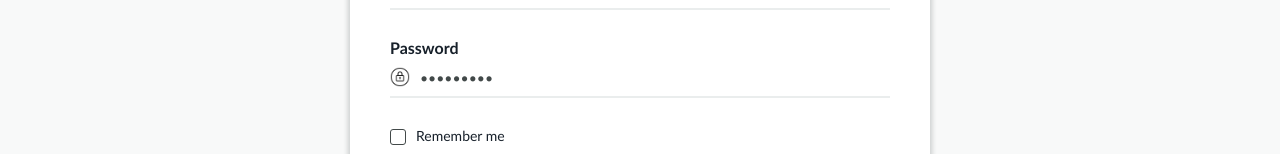
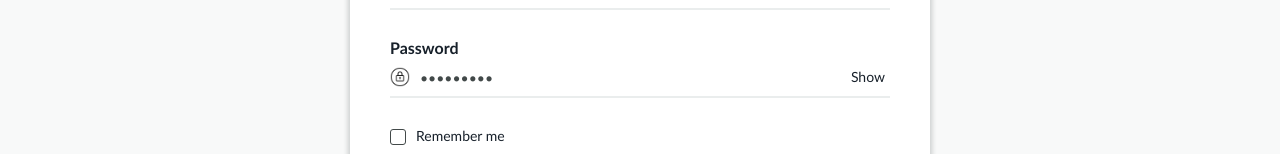
Before and after one commit to sergykt/ylab-testtask, a React (Create React App) app: page / in a window 1280 px wide. Both pictures are taken after typing "name@example.com", "Sample123" into the empty fields and a click on the button "Submit". Shown: the part 286-440 px from the top of the page. Built offline with nearby package versions, Linux system fonts and the light colour scheme; no server answers.

Commit message:
added password hide show

```diff
--- a/src/components/LoginForm.tsx
+++ b/src/components/LoginForm.tsx
@@ -1,4 +1,4 @@
-import { FC, useRef, useEffect } from 'react';
+import { FC, useRef, useEffect, useState } from 'react';
 import { useFormik } from 'formik';
 import * as Yup from 'yup';
 import { useModal } from '../hooks';
@@ -14,6 +14,9 @@ const validationSchema = Yup.object({
 const LoginForm: FC = () => {
   const { openModal } = useModal();
   const inputRef = useRef<HTMLInputElement>(null);
+  const [isPasswordHidden, setPasswordHidden] = useState<boolean>(true);
+
+  const togglePasswordHidden = () => setPasswordHidden(!isPasswordHidden);
 
   useEffect(() => {
     if (inputRef.current) {
@@ -47,6 +50,8 @@ const LoginForm: FC = () => {
       <h2 className="form__title">Log In</h2>
       <div className="form__control">
         <label htmlFor="email" className="form__label">Email</label>
+        <div className="form__input-wrapper">
+          <div className="form__input-ico" id="email-ico" />
           <input
             className="form__input"
             name="email"
@@ -62,17 +67,20 @@ const LoginForm: FC = () => {
             autoComplete="email"
             required
           />
+        </div>
         {formik.touched.email && formik.errors.email && (
           <p className="form__invalid-tooltip">{formik.errors.email}</p>
         )}
       </div>
       <div className="form__control">
         <label htmlFor="password" className="form__label">Password</label>
+        <div className="form__input-wrapper">
+          <div className="form__input-ico" id="password-ico" />
           <input
             className="form__input"
             name="password"
             id="password"
-          type="password"
+            type={isPasswordHidden ? 'password' : 'text'}
             placeholder="Type your password"
             aria-label="email"
             onChange={formik.handleChange}
@@ -82,6 +90,15 @@ const LoginForm: FC = () => {
             autoComplete="off"
             required
           />
+          {formik.values.password && <button
+            className="form__show-password-btn"
+            type="button"
+            aria-label="show password"
+            onClick={togglePasswordHidden}
+          >
+            {isPasswordHidden ? 'Show' : 'Hide'}
+          </button>}
+        </div>
         {formik.touched.password && formik.errors.password && (
           <p className="form__invalid-tooltip">{formik.errors.password}</p>
         )}
--- a/src/index.scss
+++ b/src/index.scss
@@ -10,6 +10,7 @@
   --black: #000000;
   --pink: #f9758f;
   --purple: #AF7AC5;
+  --red: #A93226;
   --gray: #EAEDED;
   --dark-gray: #424949;
 
@@ -111,31 +112,39 @@
     position: relative;
   }
 
+  &__input-wrapper {
+    display: flex;
+    user-select: none;
+  }
+
+  &__input-ico {
+    min-width: 20px;
+    pointer-events: none;
+    background-repeat: no-repeat;
+    background-size: contain;
+    background-position: left center;
+    margin-right: 5px;
+
+    &#email-ico {
+      background-image: url('./img/email-ico.png');
+    }
+
+    &#password-ico {
+      background-image: url('./img/password-ico.png');
+    }
+  }
+
   &__input {
+    width: 100%;
     background-color: transparent;
     border: none;
     margin: 0;
-    padding: 5px 0 5px 30px;
+    padding: 5px;
     -webkit-box-sizing: border-box;
     box-sizing: border-box;
     font-size: 14px;
     line-height: 1;
     color: var(--dark-gray);
-
-    &#email {
-      background-image: url('./img/email-ico.png');
-      background-repeat: no-repeat;
-      background-size: 20px;
-      background-position: left center;
-    }
-
-    &#password,
-    &#confirmPassword {
-      background-image: url('./img/password-ico.png');
-      background-repeat: no-repeat;
-      background-size: 20px;
-      background-position: left center;
-    }
 
     &:disabled {
       pointer-events: none;
@@ -200,7 +209,22 @@
     left: 5px;
     margin: 0;
     font-size: 12px;
-    color: red;
+    color: var(--red);
+  }
+
+  &__show-password-btn {
+    margin: 0;
+    padding: 0 5px;
+    border: none;
+    outline: none;
+    color: var(--main-color);
+    font-size: 14px;
+    line-height: 1;
+    transition: all 0.2s ease-in-out;
+
+    &:hover {
+      opacity: 0.7;
+    }
   }
 }
 
```
Lines whose indentation alone changed are shown as unchanged.
